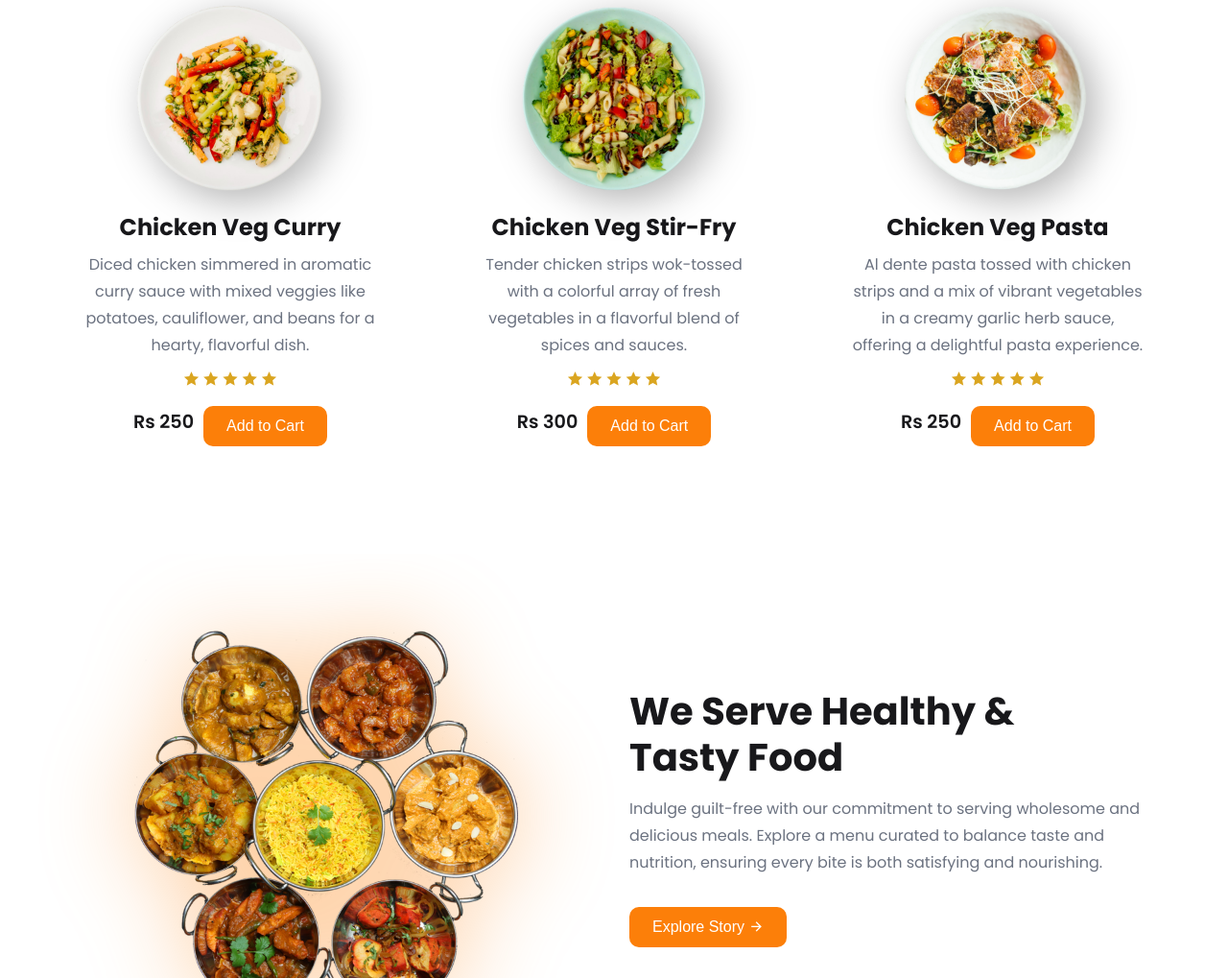
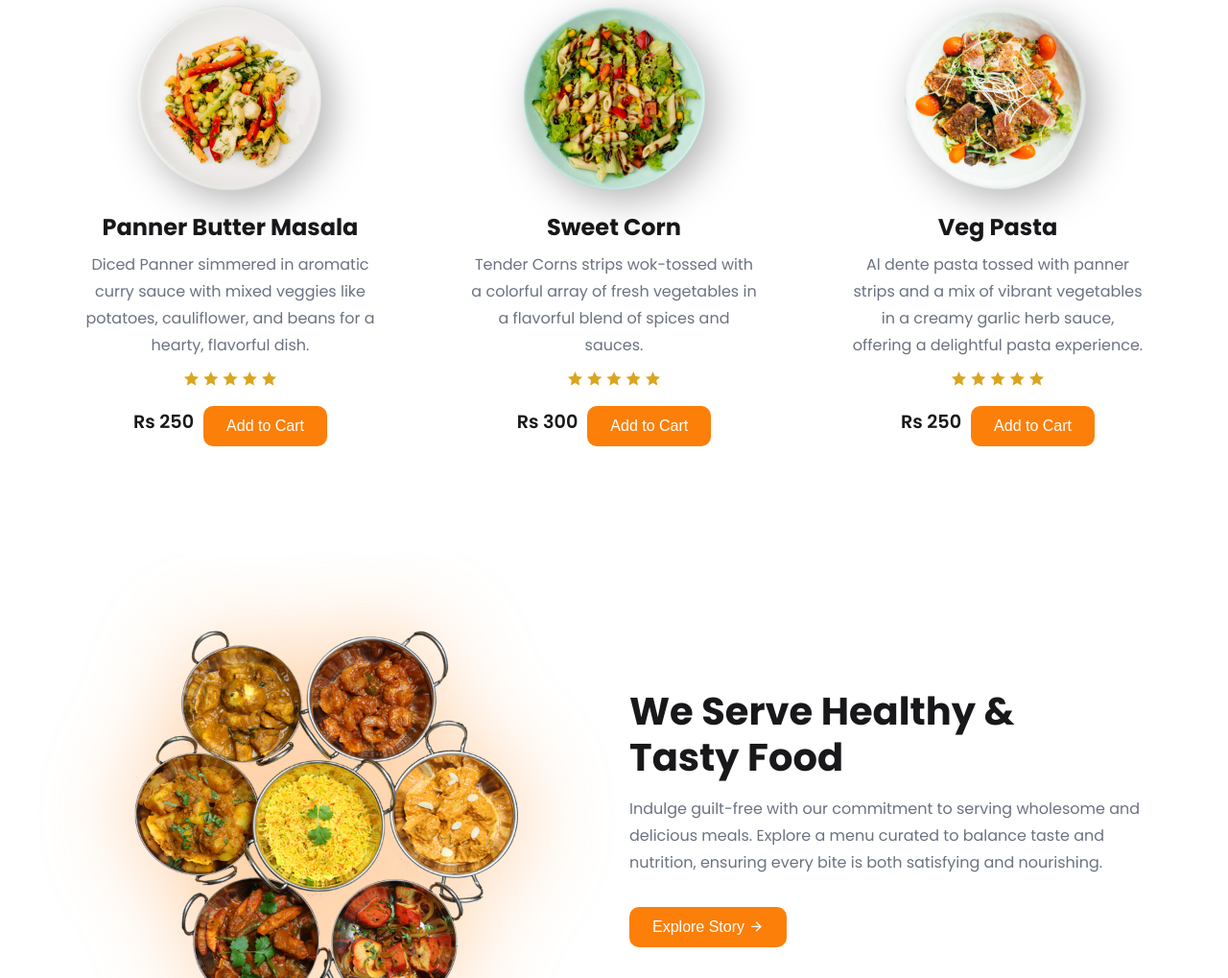
Before and after one commit to Ujjwal15UI/Preetkitchen, a plain HTML site: page index.html in a window 1280 px wide. Shown: the part 1161-2180 px from the top of the page at 96% size. Drawn offline with nearby package versions, Linux system fonts and the light colour scheme; files whose address does not match are found by name.

Commit message:
index.html

```diff
--- a/index.html
+++ b/index.html
@@ -60,9 +60,9 @@
       <div class="special__grid">
         <div class="special__card">
           <img src="assets/special-1.png" alt="special" />
-          <h4>Chicken Veg Curry</h4>
+          <h4>Panner Butter Masala</h4>
           <p>
-            Diced chicken simmered in aromatic curry sauce with mixed veggies
+            Diced Panner simmered in aromatic curry sauce with mixed veggies
             like potatoes, cauliflower, and beans for a hearty, flavorful dish.
           </p>
           <div class="special__ratings">
@@ -79,9 +79,9 @@
         </div>
         <div class="special__card">
           <img src="assets/special-2.png" alt="special" />
-          <h4>Chicken Veg Stir-Fry</h4>
+          <h4>Sweet Corn</h4>
           <p>
-            Tender chicken strips wok-tossed with a colorful array of fresh
+            Tender Corns strips wok-tossed with a colorful array of fresh
             vegetables in a flavorful blend of spices and sauces.
           </p>
           <div class="special__ratings">
@@ -98,9 +98,9 @@
         </div>
         <div class="special__card">
           <img src="assets/special-3.png" alt="special" />
-          <h4>Chicken Veg Pasta</h4>
+          <h4> Veg Pasta</h4>
           <p>
-            Al dente pasta tossed with chicken strips and a mix of vibrant
+            Al dente pasta tossed with panner strips and a mix of vibrant
             vegetables in a creamy garlic herb sauce, offering a delightful
             pasta experience.
           </p>
```
